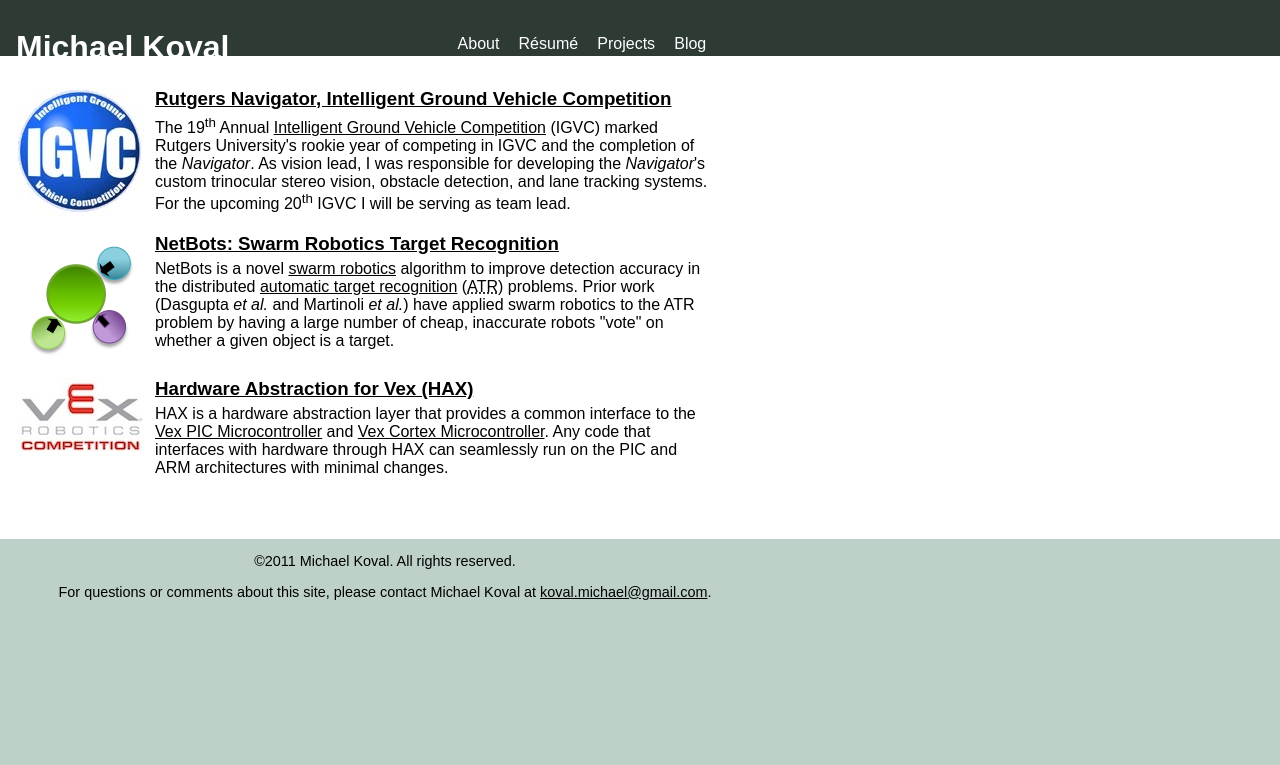
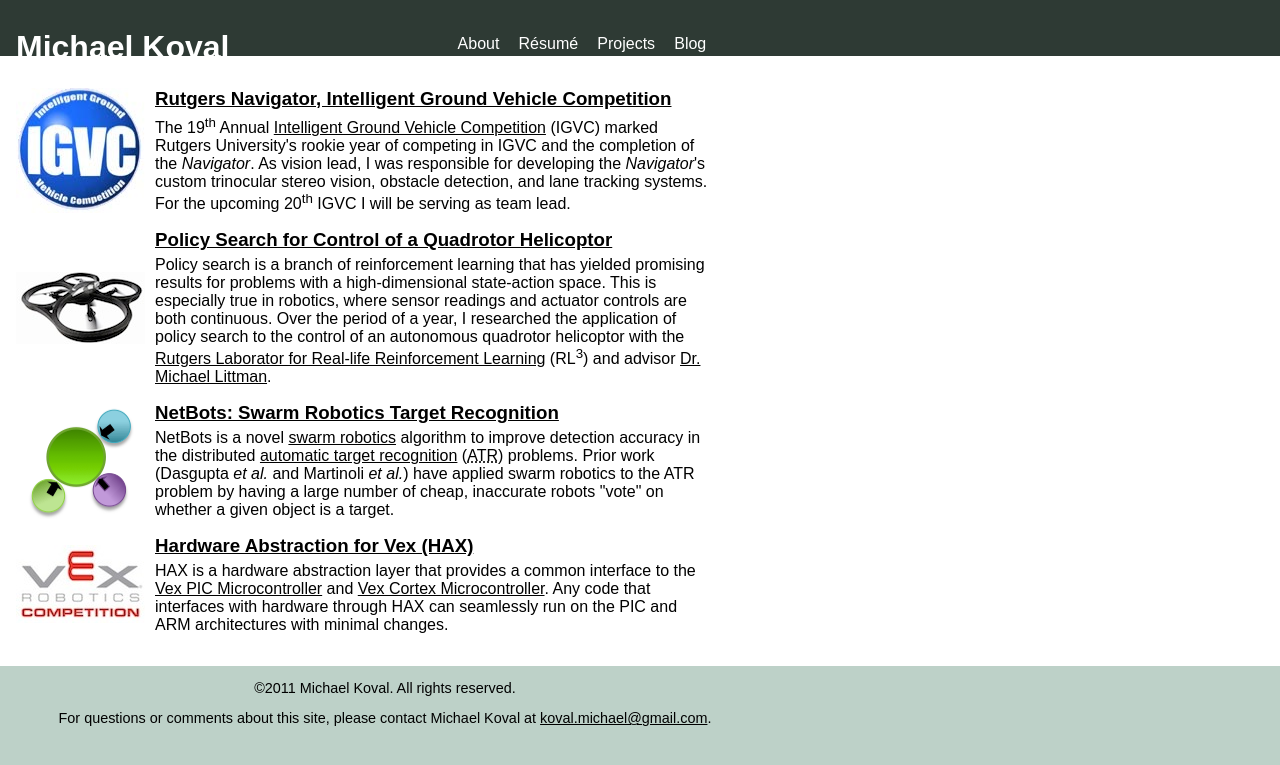
Before and after one commit to mkoval/mkoval.github.com, a Jekyll site: the page built from projects/index.html, in a window 1280 px wide. Shown: the top 765 px of the page. Built offline with Jekyll 4.4.1, drawn with Linux system fonts in a browser that asks for light colours; some web fonts are replaced.

Commit message:
added RL3 quadrotor project

```diff
--- a/projects/index.html
+++ b/projects/index.html
@@ -8,6 +8,10 @@ title: Projects - Michael Koval
 		<h3><a href="/projects/igvc">Rutgers Navigator, Intelligent Ground Vehicle Competition</a></h3>
 		<p>The 19<sup>th</sup> Annual <a href="http://www.igvc.org">Intelligent Ground Vehicle Competition</a> (IGVC) marked Rutgers University's rookie year of competing in IGVC and the completion of the <em>Navigator</em>. As vision lead, I was responsible for developing the <em>Navigator</em>'s custom trinocular stereo vision, obstacle detection, and lane tracking systems. For the upcoming 20<sup>th</sup> IGVC I will be serving as team lead.</p>
 	</li>
+	<li class="project-quadrotor">
+		<h3><a href="/projects/quadrotor">Policy Search for Control of a Quadrotor Helicoptor</a></h3>
+		<p>Policy search is a branch of reinforcement learning that has yielded promising results for problems with a high-dimensional state-action space. This is especially true in robotics, where sensor readings and actuator controls are both continuous. Over the period of a year, I researched the application of policy search to the control of an autonomous quadrotor helicoptor with the <a href="http://www.cs.rutgers.edu/rl3">Rutgers Laborator for Real-life Reinforcement Learning</a> (RL<sup>3</sup>) and advisor <a href="http://www.cs.rutgers.edu/~mlittman/">Dr. Michael Littman</a>.</p>
+	</li>
 	<li class="project-netbots">
 		<h3><a href="/projects/netbots">NetBots: Swarm Robotics Target Recognition</a></h3>
 		<p>NetBots is a novel <a href="http://en.wikipedia.org/wiki/Swarm_robotics">swarm robotics</a> algorithm to improve detection accuracy in the distributed <a href="http://en.wikipedia.org/wiki/Automatic_target_recognition">automatic target recognition</a> (<acronym title="Automatic Target  Recognition">ATR</acronym>) problems. Prior work (Dasgupta <em>et al.</em> and Martinoli <em>et al.</em>) have applied swarm robotics to the ATR problem by having a large number of cheap, inaccurate robots "vote" on whether a given object is a target.</p>
--- /dev/null
+++ b/projects/quadrotor/index.html
@@ -0,0 +1,6 @@
+---
+layout: default
+title: Quadrotor Helicoptor - Projects - Michael Koval
+---
+
+<p>Nothing here, yet...</p>
--- a/style.css
+++ b/style.css
@@ -158,17 +158,21 @@ ul.projects {
 	margin:  0;
 }
 ul.projects li {
-	list-style-type: none;
-	height:          129px;
-	padding-left:    139px;
-	margin:          1em 0;
+	list-style-type:     none;
+	padding-left:        139px;
+	margin:              1em 0;
+	background-repeat:   no-repeat;
+	background-position: center left;
 }
 .project-igvc {
-	background:      url(/images/logo-igvc.jpg) top left no-repeat;
+	background-image: url(/images/logo-igvc.jpg);
+}
+.project-quadrotor {
+	background-image: url(/images/logo-quadrotor.jpg);
 }
 .project-netbots {
-	background:      url(/images/logo-netbots.png) top left no-repeat;
+	background-image: url(/images/logo-netbots.png);
 }
 .project-hax {
-	background:      url(/images/logo-hax.jpg) top left no-repeat;
+	background-image: url(/images/logo-hax.jpg);
 }
```
Also changed, not shown: images/logo-quadrotor.jpg (added).
